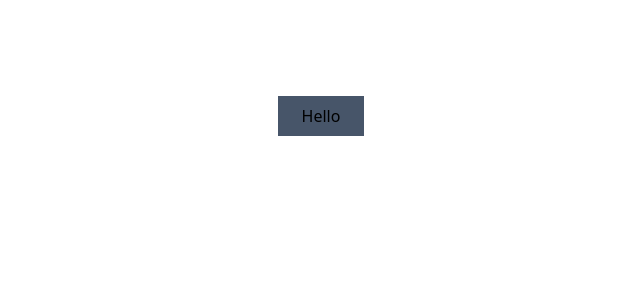
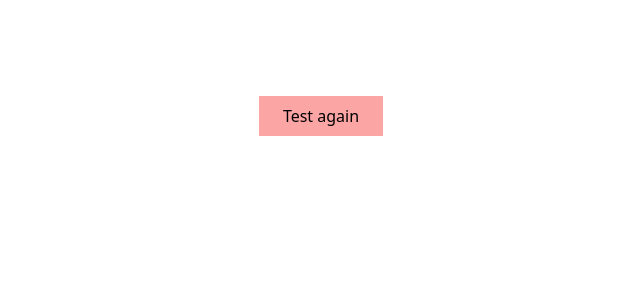
Before and after one commit to HereEast/habit-tracker, a Next.js app in the folder client/: page / in a window 1280 px wide. Shown: the top 300 px of the page, without its empty margins (319-959 px from the left). Built offline with nearby package versions, Linux system fonts and the light colour scheme.

Commit message:
feat: test

```diff
--- a/client/src/pages/index.tsx
+++ b/client/src/pages/index.tsx
@@ -3,7 +3,7 @@ export default function Home() {
 
   return (
     <main className={"flex min-h-screen flex-col items-center justify-between p-24"}>
-      <p className="bg-slate-600 px-6 py-2">Hello</p>
+      <p className="bg-red-300 px-6 py-2">Test again</p>
     </main>
   );
 }
```
Also changed, not shown: 1 other file (tests, documents, lock files or other folders).
